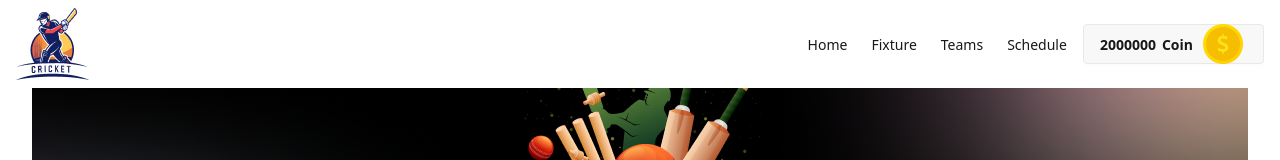
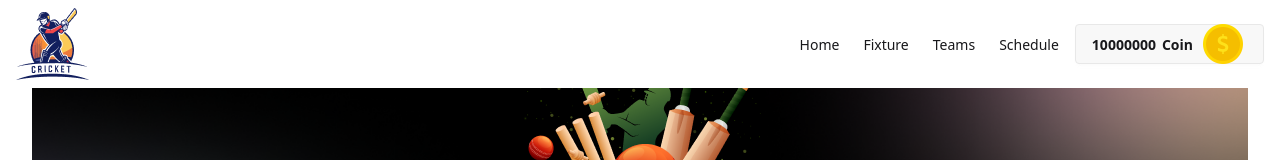
Before and after one commit to rimpakasundi07/Dream-11-Project, a React (Vite) app: page / in a window 1280 px wide. Shown: the top 160 px of the page. Built offline with nearby package versions, Linux system fonts and the light colour scheme.

Commit message:
add player selection with balance validation and toast notifications

```diff
--- a/src/App.jsx
+++ b/src/App.jsx
@@ -18,7 +18,7 @@ const playersPromise = fetchPlayers();
 
 function App() {
   const [toggle, setToggle] = useState(true);
-  const [availableBalance, setAvailableBalance] = useState(2000000);
+  const [availableBalance, setAvailableBalance] = useState(10000000);
   const [purchasedPlayers, setPurchasedPlayers] = useState([]);
 
   const removePlayer = (p) => {
--- a/src/components/PlayerCard/PlayerCard.jsx
+++ b/src/components/PlayerCard/PlayerCard.jsx
@@ -19,6 +19,10 @@ const PlayerCard = ({
 
     if (availableBalance < playerPrice) {
       toast("Not enough coins !!");
+      return;
+    }
+    if (purchasedPlayers.length === 6) {
+      toast("6 players are already selected! ");
       return;
     }
 
```
